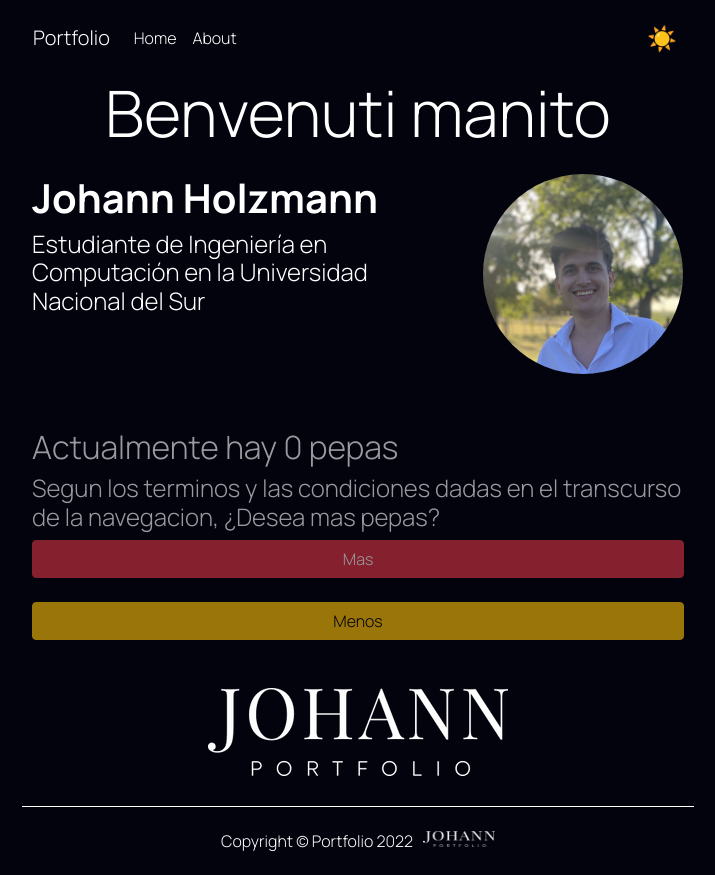
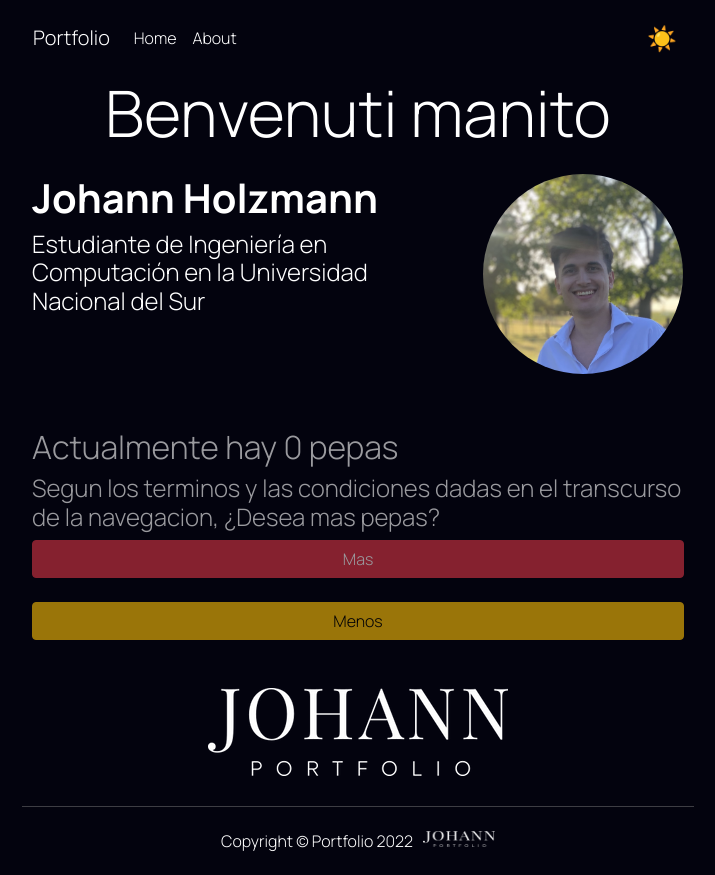
Before and after one commit to johannholzmann/portfolio, a Next.js app: page / in a window 1280 px wide. Shown: the whole page, without its empty margins (282-997 px from the left). Built offline with nearby package versions, Linux system fonts and the light colour scheme.

Commit message:
Change border footer

```diff
--- a/components/footer/footer.module.css
+++ b/components/footer/footer.module.css
@@ -5,6 +5,7 @@
     padding: 2rem 0;
     border-top: 1px solid #eaeaea;
     border-top: 1px solid var(--color-text-primary);
+    border-top: 0.1em solid rgba(120,120,120,0.5);
     justify-content: center;
     align-items: center;
     height: var(--height-footer);
```
